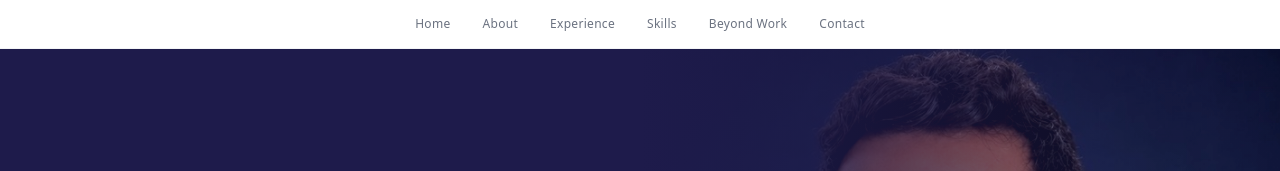
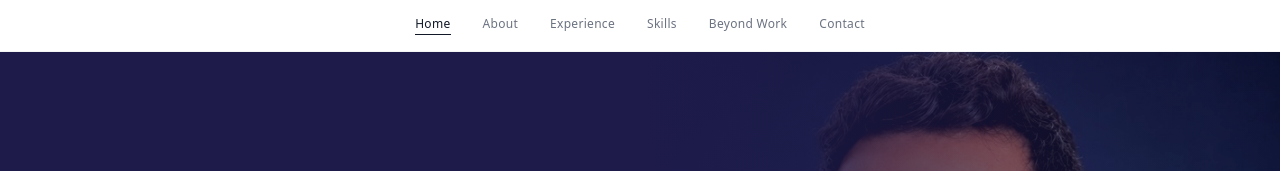
Before and after one commit to kavyakat/kk-website, a Next.js app: page / in a window 1280 px wide. Shown: the top 171 px of the page. Built offline with nearby package versions, Linux system fonts and the light colour scheme.

Commit message:
feat: add active section indicator to navbar

```diff
--- a/src/components/Navbar.tsx
+++ b/src/components/Navbar.tsx
@@ -1,6 +1,7 @@
 "use client";
 
 import { useState } from "react";
+import { useActiveSection } from "@/hooks/useActiveSection";
 
 const links = [
   { label: "Home", href: "#hero" },
@@ -11,8 +12,17 @@ const links = [
   { label: "Contact", href: "#contact" },
 ];
 
+const sectionIds = links.map((l) => l.href.replace("#", ""));
+
 export default function Navbar() {
   const [menuOpen, setMenuOpen] = useState(false);
+  const activeId = useActiveSection(sectionIds);
+
+  const activeIndex = sectionIds.indexOf(activeId);
+  const progressPct = sectionIds.length > 1
+    ? (activeIndex / (sectionIds.length - 1)) * 100
+    : 0;
+  const activeLabel = links.find((l) => l.href === `#${activeId}`)?.label ?? "";
 
   const handleNavClick = (href: string) => {
     setMenuOpen(false);
@@ -29,18 +39,25 @@ export default function Navbar() {
       <div className="max-w-5xl mx-auto px-6 py-4 flex items-center justify-between md:justify-center">
         {/* Desktop links */}
         <div className="hidden md:flex gap-8">
-          {links.map((link) => (
+          {links.map((link) => {
+            const isActive = link.href === `#${activeId}`;
+            return (
               <button
                 key={link.href}
                 onClick={() => handleNavClick(link.href)}
-              className="text-xs text-gray-500 hover:text-gray-900 transition-colors tracking-wide"
+                className={`text-xs tracking-wide transition-colors border-b pb-0.5 ${
+                  isActive
+                    ? "text-gray-900 border-gray-900"
+                    : "text-gray-500 border-transparent hover:text-gray-900"
+                }`}
               >
                 {link.label}
               </button>
-          ))}
+            );
+          })}
         </div>
 
-        {/* Mobile hamburger */}
+        {/* Mobile: hamburger + active section label */}
         <button
           className="md:hidden text-gray-500 hover:text-gray-900"
           onClick={() => setMenuOpen((v) => !v)}
@@ -62,6 +79,17 @@ export default function Navbar() {
             )}
           </svg>
         </button>
+        <span className="md:hidden text-[11px] uppercase tracking-wider font-semibold text-gray-700">
+          {activeLabel}
+        </span>
+      </div>
+
+      {/* Mobile progress bar */}
+      <div className="md:hidden h-[2px] bg-gray-100">
+        <div
+          className="h-[2px] bg-gray-900 transition-all duration-300"
+          style={{ width: `${progressPct}%` }}
+        />
       </div>
 
       {/* Mobile dropdown */}
```
Lines whose indentation alone changed are shown as unchanged.
